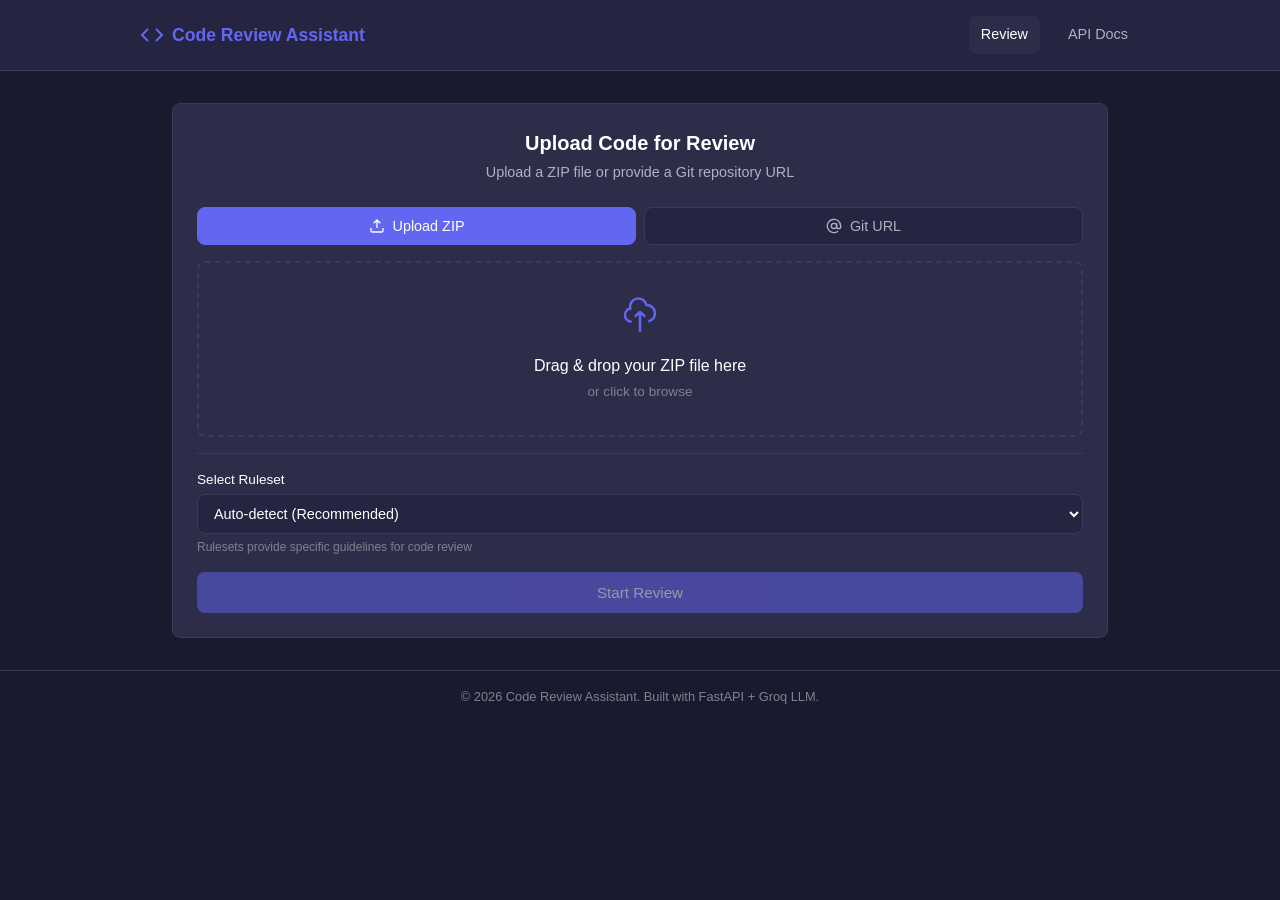
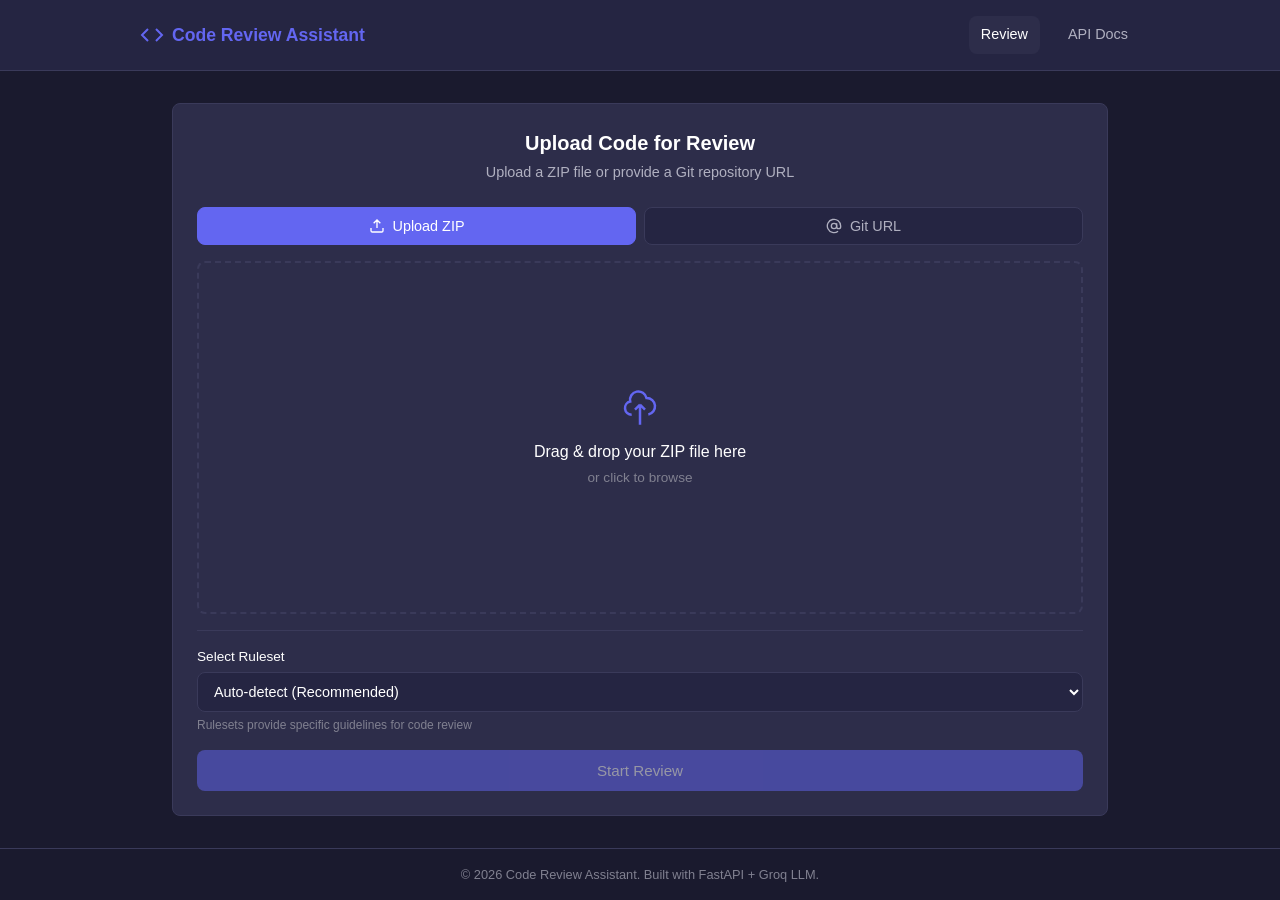

UI: Make frontend layout adapt to full screen height

--- a/frontend/styles.css
+++ b/frontend/styles.css
@@ -38,6 +38,8 @@ body {
   color: var(--text-primary);
   line-height: 1.5;
   min-height: 100vh;
+  display: flex;
+  flex-direction: column;
 }
 
 /* Header */
@@ -97,6 +99,10 @@ body {
   max-width: 1000px;
   margin: 0 auto;
   padding: 2rem;
+  flex: 1;
+  width: 100%;
+  display: flex;
+  flex-direction: column;
 }
 
 /* Upload Section */
@@ -105,6 +111,9 @@ body {
   border: 1px solid var(--border-color);
   border-radius: var(--border-radius);
   padding: 1.5rem;
+  flex: 1;
+  display: flex;
+  flex-direction: column;
 }
 
 .section-header {
@@ -120,6 +129,12 @@ body {
 .section-subtitle {
   color: var(--text-secondary);
   font-size: 0.9rem;
+}
+
+.upload-options {
+  flex: 1;
+  display: flex;
+  flex-direction: column;
 }
 
 /* Tabs */
@@ -160,7 +175,9 @@ body {
 }
 
 .tab-content.active {
-  display: block;
+  display: flex;
+  flex-direction: column;
+  flex: 1;
 }
 
 /* Dropzone */
@@ -170,6 +187,11 @@ body {
   padding: 2rem;
   text-align: center;
   cursor: pointer;
+  flex: 1;
+  display: flex;
+  flex-direction: column;
+  align-items: center;
+  justify-content: center;
 }
 
 .upload-dropzone:hover {
